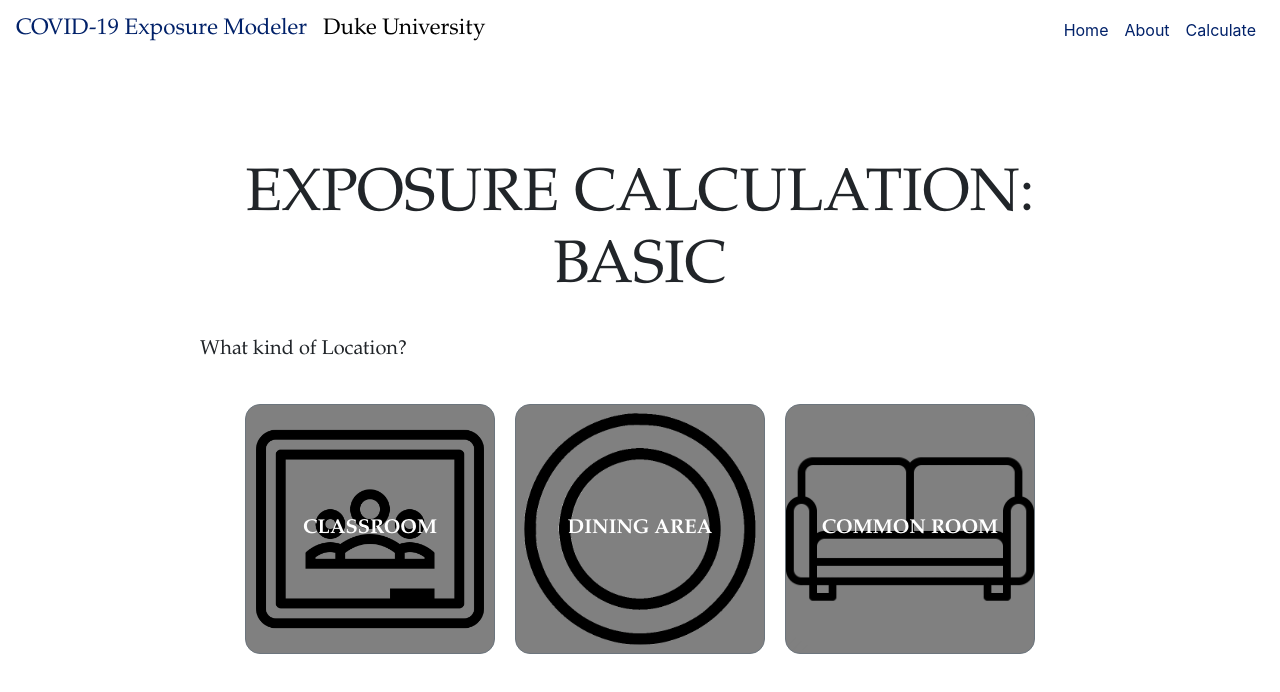
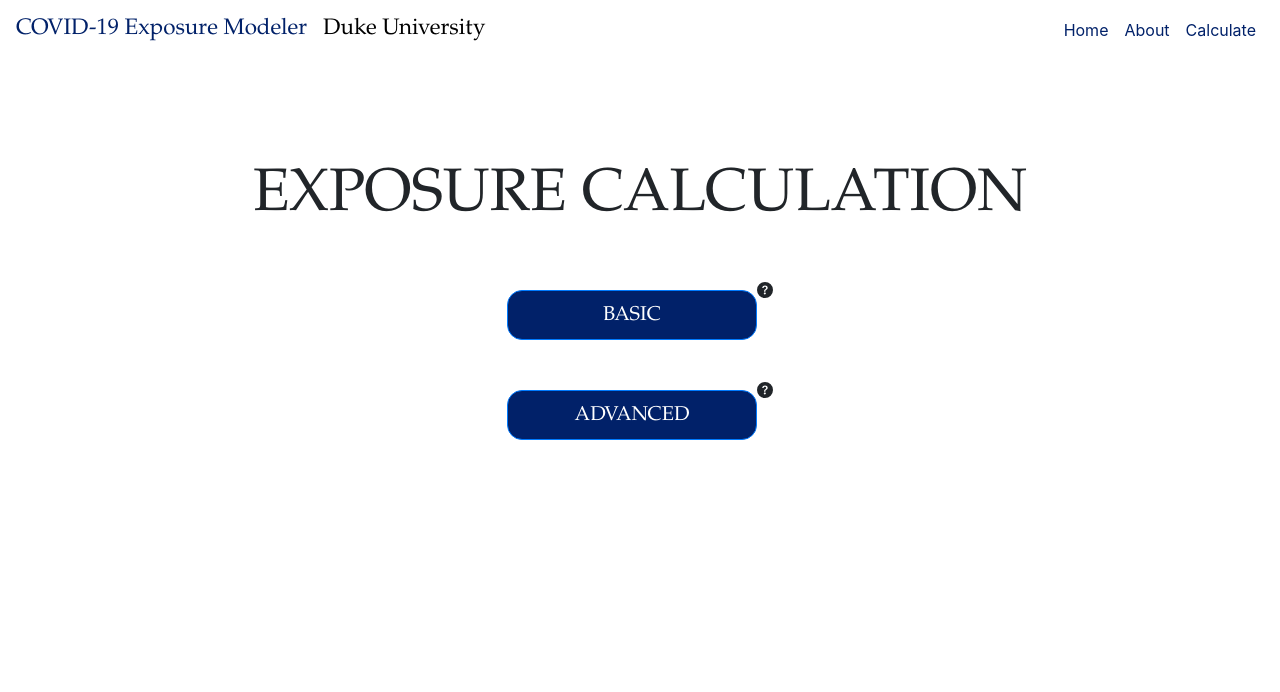
Before and after one commit to ayushgarg-ag/COVID-Risk-Web-App, a React (Create React App) app: page /calculate-home in a window 1280 px wide. Shown: the top 692 px of the page. Built offline with nearby package versions, Linux system fonts and the light colour scheme.

Commit message:
reverted merge

```diff
--- a/src/App.js
+++ b/src/App.js
@@ -6,8 +6,8 @@ import { Header } from './components/Header';
 import About from './components/About';
 import BasicClassroom from './components/BasicClassroom';
 import CalculateHome from './components/CalculateHome';
-// import LocationsBasic from './components/LocationsBasic';
-// import LocationsAdvanced from './components/LocationsAdvanced';
+import LocationsBasic from './components/LocationsBasic';
+import LocationsAdvanced from './components/LocationsAdvanced';
 import Results from './components/Results';
 import { BrowserRouter as Router, Switch, Route } from 'react-router-dom';
 
@@ -22,8 +22,8 @@ function App() {
           <Route path="/about" component={About} />
           <Route path="/basic-classroom" component={BasicClassroom} />
           <Route path="/calculate-home" component={CalculateHome} />
-          {/* <Route path="/locations-basic" component={LocationsBasic} />
-          <Route path="/locations-advanced" component={LocationsAdvanced} /> */}
+          <Route path="/locations-basic" component={LocationsBasic} />
+          <Route path="/locations-advanced" component={LocationsAdvanced} />
           <Route path="/results" component={Results} />
         </Switch>
       </Router>
--- a/src/components/CalculateHome.css
+++ b/src/components/CalculateHome.css
@@ -1,11 +1,23 @@
-#classroom-button{
-    background-image: url(/classroom.png);
+.title{
+    font-size: 60px;
 }
 
-#dining-button{
-    background-image: url(/dining.png);
+.desc{
+    font-size: 20px;
+    margin: 30px 0px;
 }
 
-#commonroom-button{
-    background-image: url(/commonroom.png);
+.calculate-basic-button{
+    font-size: 20px;
+    margin-top: 50px;
 }
+
+.calculate-advanced-button{
+    font-size: 20px;
+    margin-top: 10px;
+}
+
+.button-desc{
+    font-size: 20px;
+    margin-top: 20px;
+}
--- a/src/components/CalculateHome.js
+++ b/src/components/CalculateHome.js
@@ -1,6 +1,6 @@
 import React from 'react';
-import '../App.css';
 import './CalculateHome.css';
+import "bootstrap/dist/css/bootstrap.min.css";
 import { BsFillQuestionCircleFill } from "react-icons/bs";
 import OverlayTrigger from "react-bootstrap/OverlayTrigger";
 import Tooltip from "react-bootstrap/Tooltip";
@@ -12,132 +12,25 @@ function renderAdvancedTooltip(props) {
     return <Tooltip {...props}>The advanced assessment is best for...</Tooltip>;
 }
 
-export default class CalculateHome extends React.Component{
+function CalculateHome(){
 
-    constructor(props) {
-        super(props);
-        this.state = {
-            isLocationSelected: false,
-            isClassroomSelected: false,
-            isDiningSelected: false,
-            isCommonRoomSelected: false
-        };
-
-        this.setLocationSelected = this.setLocationSelected.bind(this);
-        this.setClassroomSelected = this.setClassroomSelected.bind(this);
-        this.setDiningSelected = this.setDiningSelected.bind(this);
-        this.setCommonRoomSelected = this.setCommonRoomSelected.bind(this);
-    }
-
-    setLocationSelected(event) {
-        this.setState({isLocationSelected: true})
-    }
-    setClassroomSelected(event) {
-        this.setState({isLocationSelected: true})
-        this.setState({isClassroomSelected: true})
-    }
-    setDiningSelected(event) {
-        this.setState({isLocationSelected: true})
-        this.setState({isDiningSelected: true})
-    }
-    setCommonRoomSelected(event) {
-        this.setState({isLocationSelected: true})
-        this.setState({isCommonRoomSelected: true})
-    }
-
-
-    render() {
-        const isLocationSelected = this.state.isLocationSelected;
-        const isClassroomSelected = this.state.isClassroomSelected;
-        const isDiningSelected = this.state.isDiningSelected;
-        const isCommonRoomSelected = this.state.isCommonRoomSelected;
-        let divHeader;
-        let divBody;
-
-        if (isLocationSelected) {
-            divHeader =
+    return(
         <nav className="centered-layout">
-                <h2 className="title">EXPOSURE CALCULATION: BASIC</h2>
-                <p className="desc">
-                    What kind of Assessment?
-                </p>
-            </nav>
-            if (isClassroomSelected) {
-                divBody =
-                <nav>
-                    <a href="/basic-classroom">
+            <h2 className="title">EXPOSURE CALCULATION</h2>
+            <a href="/locations-basic">
                 <button className="btn btn-primary">BASIC</button>
             </a>
             <OverlayTrigger placement="right" delay={{ show: 250, hide: 400 }} overlay={renderBasicTooltip}>
                 <BsFillQuestionCircleFill variant="success" />
             </OverlayTrigger><br/>
-                    <a href="/advanced-classroom">
+            <a href="/locations-advanced">
                 <button className="btn btn-primary">ADVANCED</button>
             </a>
             <OverlayTrigger placement="right" delay={{ show: 250, hide: 400 }} overlay={renderAdvancedTooltip}>
                 <BsFillQuestionCircleFill variant="success" />
             </OverlayTrigger>
         </nav>
-            }
-            else if (isDiningSelected) {
-                divBody =
-                <nav>
-                    <a href="/basic-dining">
-                        <button className="btn btn-primary">BASIC</button>
-                    </a>
-                    <OverlayTrigger placement="right" delay={{ show: 250, hide: 400 }} overlay={renderBasicTooltip}>
-                    <BsFillQuestionCircleFill variant="success" />
-                    </OverlayTrigger><br/>
-                    <a href="/advanced-dining">
-                        <button className="btn btn-primary">ADVANCED</button>
-                    </a>
-                    <OverlayTrigger placement="right" delay={{ show: 250, hide: 400 }} overlay={renderAdvancedTooltip}>
-                    <BsFillQuestionCircleFill variant="success" />
-                    </OverlayTrigger>
-                </nav>
-            }
-            else if (isCommonRoomSelected) {
-                divBody =
-                <nav>
-                    <a href="/basic-commonroom">
-                        <button className="btn btn-primary">BASIC</button>
-                    </a>
-                    <OverlayTrigger placement="right" delay={{ show: 250, hide: 400 }} overlay={renderBasicTooltip}>
-                    <BsFillQuestionCircleFill variant="success" />
-                    </OverlayTrigger><br/>
-                    <a href="/advanced-commonroom">
-                        <button className="btn btn-primary">ADVANCED</button>
-                    </a>
-                    <OverlayTrigger placement="right" delay={{ show: 250, hide: 400 }} overlay={renderAdvancedTooltip}>
-                    <BsFillQuestionCircleFill variant="success" />
-                    </OverlayTrigger>
-                </nav>
-            }
+    )
 }
 
-        else {
-            divHeader =
-            <nav className="centered-layout">
-                <h2 className="title">EXPOSURE CALCULATION: BASIC</h2>
-                <p className="desc">
-                    What kind of Location?
-                </p>
-            </nav>
-            divBody =
-            <nav>
-                <button id="classroom-button" className="btn btn-secondary" onClick={this.setClassroomSelected}><b>CLASSROOM</b></button>
-                <button id="dining-button" className="btn btn-secondary" onClick={this.setDiningSelected}><b>DINING AREA</b></button>
-                <button id="commonroom-button" className="btn btn-secondary" onClick={this.setCommonRoomSelected}><b>COMMON ROOM</b></button>
-            </nav>
-        }
-
-    return(
-        <nav className="centered-layout">
-            <div>
-              {divHeader}
-              {divBody}
-            </div>
-        </nav>
-        )
-    }
-}
+export default CalculateHome;
--- /dev/null
+++ b/src/components/Locations.css
@@ -0,0 +1,11 @@
+#classroom-button{
+    background-image: url(/classroom.png);
+}
+
+#dining-button{
+    background-image: url(/dining.png);
+}
+
+#commonroom-button{
+    background-image: url(/commonroom.png);
+}
--- /dev/null
+++ b/src/components/LocationsAdvanced.js
@@ -0,0 +1,24 @@
+import React from 'react';
+import '../App.css';
+
+function LocationsAdvanced(){
+    return(
+        <nav className="locations-advanced">
+            <h2 className="title">EXPOSURE CALCULATION: ADVANCED</h2>
+            <p className="desc">
+                What kind of Location?
+            </p>
+            <a href="/basic-classroom">
+                <button className="btn btn-primary">CLASSROOM</button><br/>
+            </a>
+            <a href="/basic-classroom">
+                <button className="btn btn-primary">DINING</button>
+            </a>
+            <a href="/basic-classroom">
+                <button className="btn btn-primary">COMMON</button>
+            </a>
+        </nav>
+    )
+}
+
+export default LocationsAdvanced;
--- /dev/null
+++ b/src/components/LocationsBasic.js
@@ -0,0 +1,25 @@
+import React from 'react';
+import '../App.css';
+import './Locations.css';
+
+function LocationsBasic(){
+    return(
+        <nav className="centered-layout">
+            <h2 className="title">EXPOSURE CALCULATION: BASIC</h2>
+            <p className="desc">
+                What kind of Location?
+            </p>
+            <a href="/basic-classroom">
+                <button id="classroom-button" className="btn btn-secondary"><b>CLASSROOM</b></button>
+            </a>
+            <a href="/basic-classroom">
+                <button id="dining-button" className="btn btn-secondary"><b>DINING AREA</b></button>
+            </a>
+            <a href="/basic-classroom">
+                <button id="commonroom-button" className="btn btn-secondary"><b>COMMON ROOM</b></button>
+            </a>
+        </nav>
+    )
+}
+
+export default LocationsBasic;
```
Lines whose indentation alone changed are shown as unchanged.
